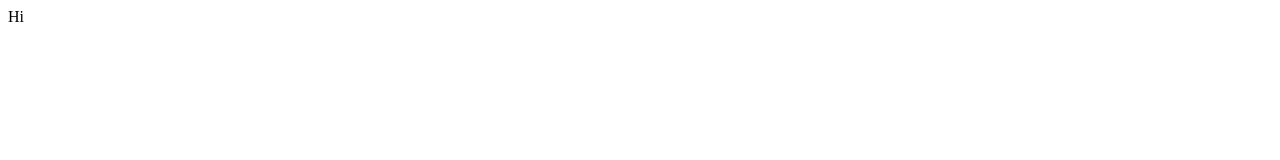
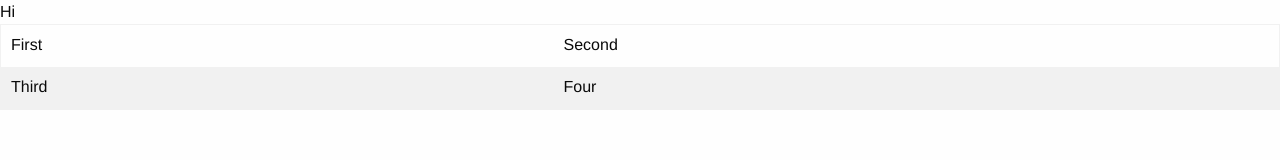
Before and after one commit to itaykomemy/itaykomemy.github.io, a plain HTML site: page index.html in a window 1280 px wide. Drawn offline with nearby package versions, Linux system fonts and the light colour scheme.

Commit message:
try foundation

```diff
--- a/index.html
+++ b/index.html
@@ -1,12 +1,25 @@
 <!DOCTYPE html>
-<HTML>
+<html>
 
-<HEAD>
-</HEAD>
+<head>
+    <link rel="stylesheet" href="https://cdnjs.cloudflare.com/ajax/libs/foundation/6.2.3/foundation.css">
+</head>
 
-<BODY>
+<body>
 	<div>Hi</div>
-
+    <table>
+        <tbody>
+        <tr>
+            <td>First</td>
+            <td>Second</td>
+        </tr>
+        <tr>
+            <td>Third</td>
+            <td>Four</td>
+        </tr>
+        </tbody>
+    </table>
 	<script src="scripts/app.js"></script>
-</BODY>
-</HTML>
+    <script src="https://cdnjs.cloudflare.com/ajax/libs/foundation/6.2.3/foundation.js"></script>
+</body>
+</html>
```
